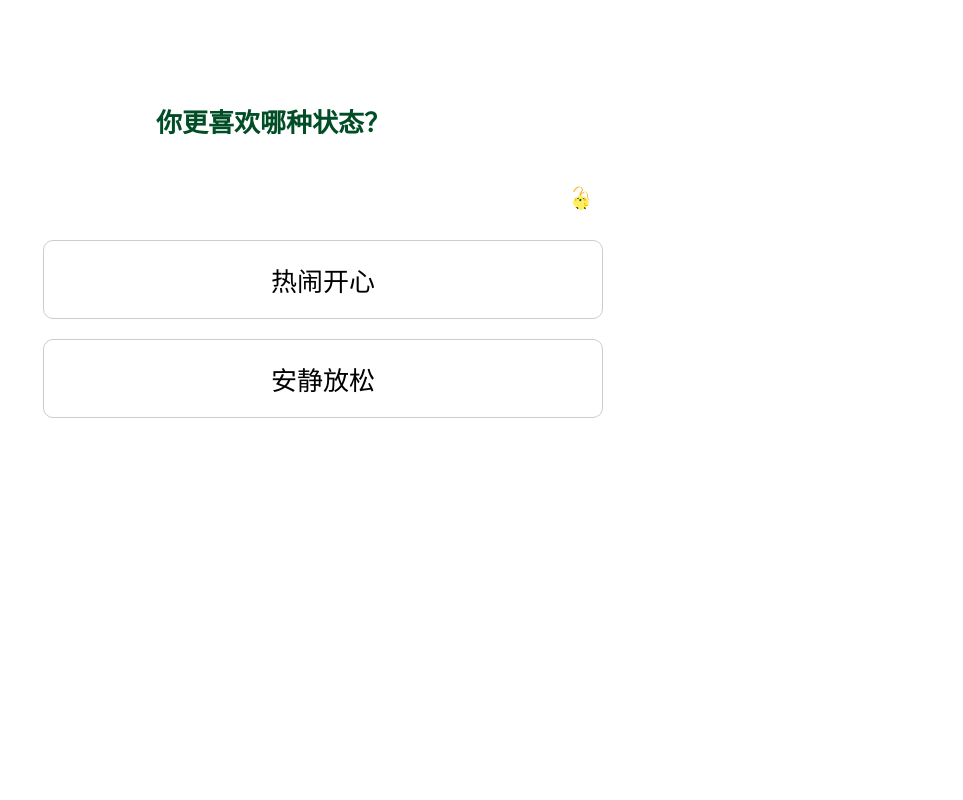
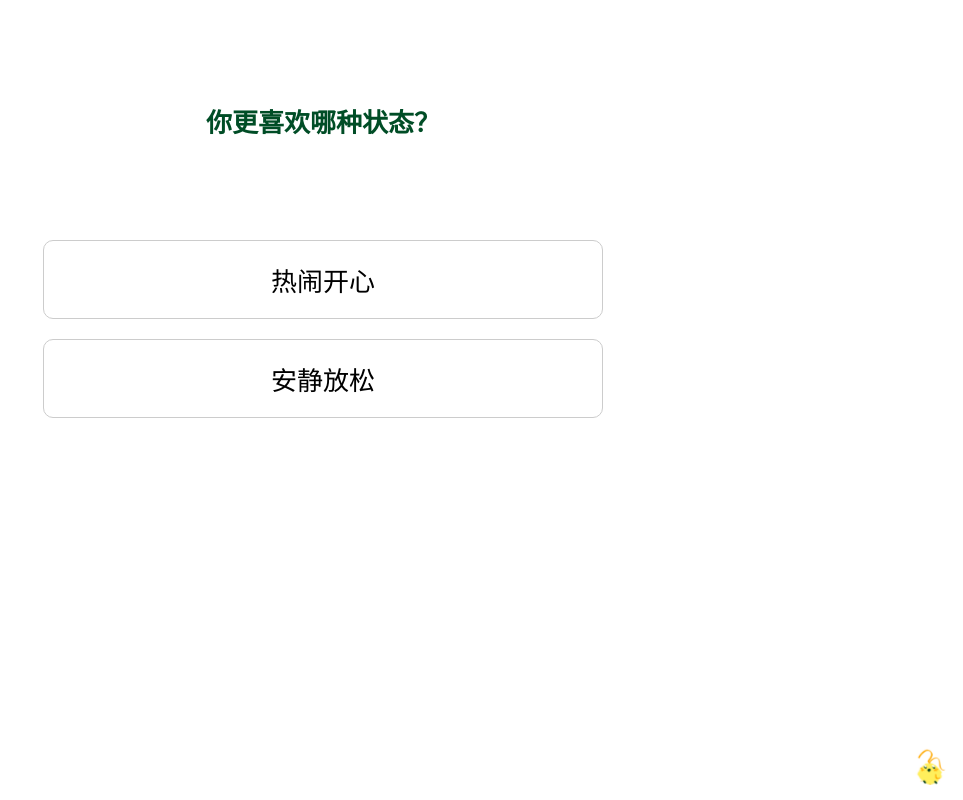
Before and after one commit to clearfive555/xindalu-rilu, a plain HTML site: page index.html in a window 1280 px wide. Shown: the whole page, without its empty margins (317-1280 px from the left). Drawn offline with Linux system fonts and the light colour scheme.

Commit message:
Update index.html

```diff
--- a/index.html
+++ b/index.html
@@ -16,6 +16,8 @@
             padding: 20px;
             max-width: 600px;
             margin: 0 auto;
+            position: relative;
+            min-height: 100vh;
         }
 
         #question-container {
@@ -40,17 +42,6 @@
             color: #004d26;
             font-size: 26px;
             font-weight: bold;
-            margin-right: 100px;
-        }
-
-        .corner-bird {
-            position: absolute;
-            right: 10px;
-            bottom: 10px;
-            width: 80px;
-            height: auto;
-            pointer-events: none;
-            z-index: 10;
         }
 
         .option {
@@ -88,14 +79,28 @@
             color: white;
             border: none;
         }
+
+        /* —————————— 小鸟：固定页面右下角 + 更大 —————————— */
+        .fixed-bird {
+            position: fixed;
+            right: 15px;
+            bottom: 15px;
+            width: 120px;  /* 更大的小鸟！可自己改大小 */
+            height: auto;
+            z-index: 999;
+            pointer-events: none;
+        }
     </style>
 </head>
 
 <body>
+
+    <!-- 小鸟：固定在整个页面右下角 -->
+    <img src="lulu.jpg" class="fixed-bird" alt="鹭鹭">
+
     <div id="quizBox">
         <div id="question-container">
             <h2 id="question"></h2>
-        <img src="lulu.jpg" class="corner-bird" alt="小鸟">
         </div>
         <div id="options"></div>
     </div>
```
Lines whose indentation alone changed are shown as unchanged.
